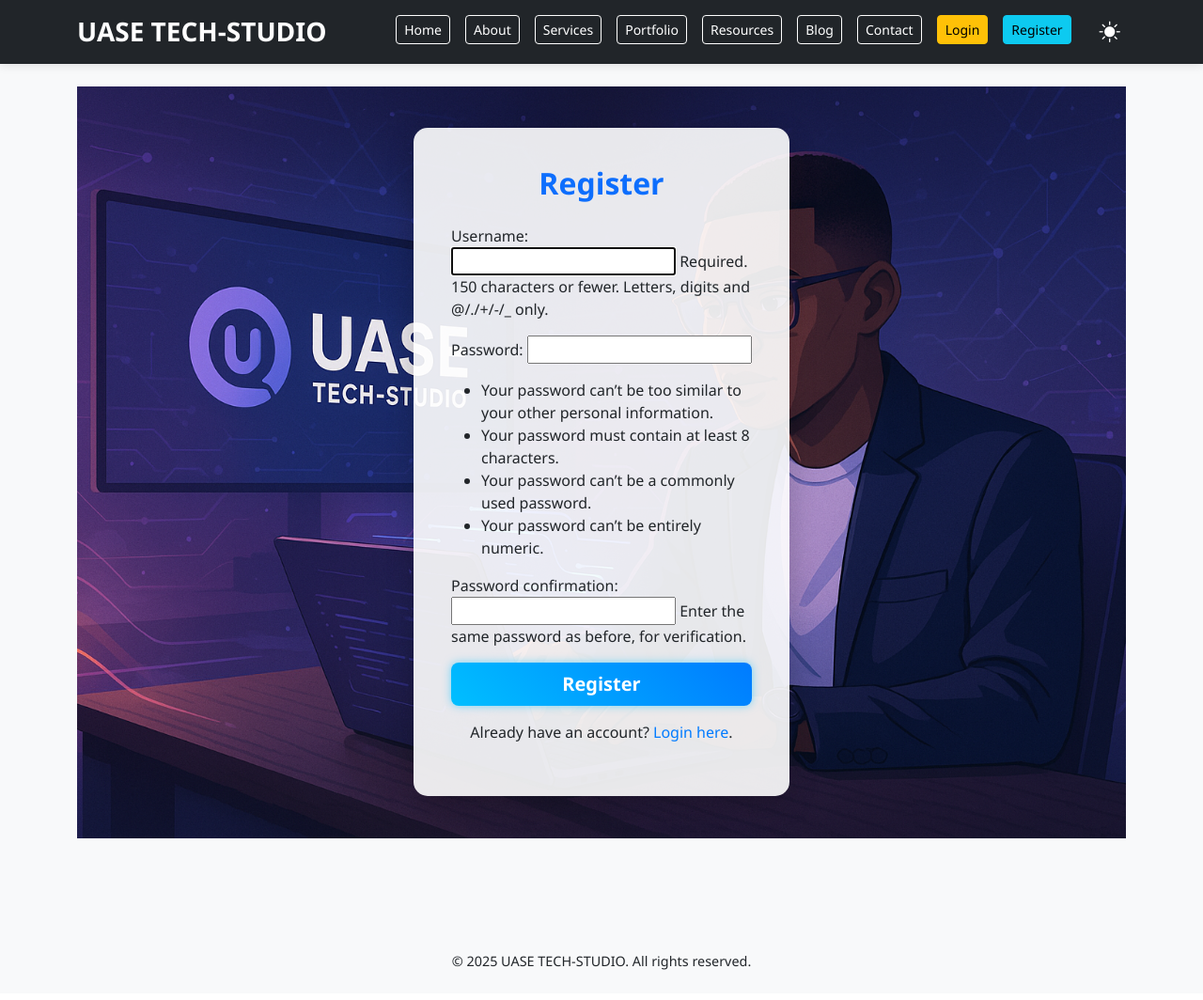
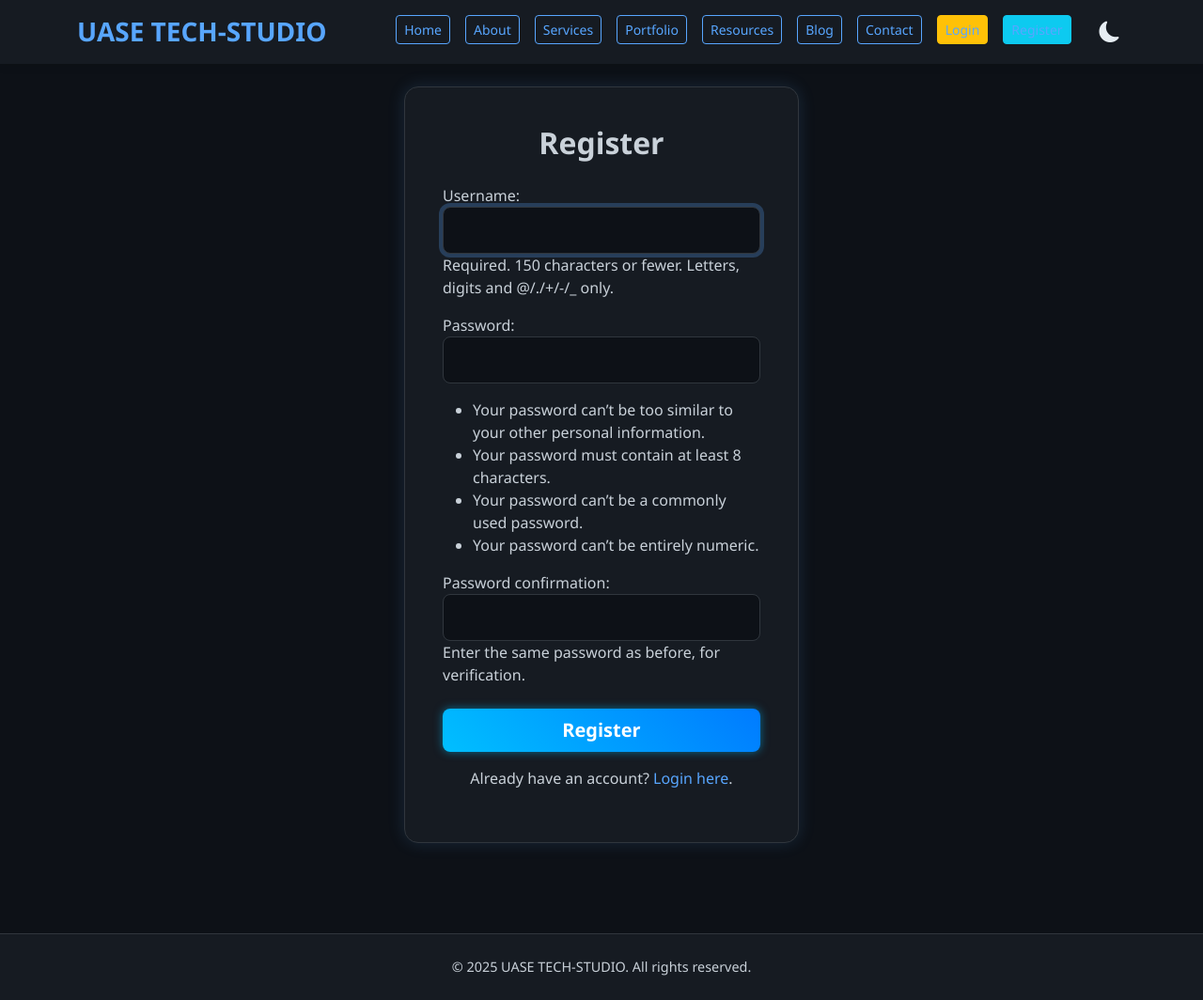
Before and after one commit to UASE-TECH-STUDIO/UASE_WEBSITE, a Django app: page /register/ in a window 1280 px wide. Shown: the whole page at 94% size. Before the commit the page ends 1032 px from the top, so only its background shows below. Run offline with Django 5.2, Linux system fonts and the light colour scheme; some libraries are stand-ins or nearby versions.

Commit message:
it card solved

```diff
--- a/core/templates/core/layout.html
+++ b/core/templates/core/layout.html
@@ -6,7 +6,6 @@
   <title>{% block title %}UASE TECH-STUDIO | Global ICT, Software Development & Training{% endblock %}</title>
   <meta name="viewport" content="width=device-width, initial-scale=1" />
 
-  <!-- ✅ SEO Meta Tags -->
   <meta name="description" content="UASE TECH-STUDIO — founded by Muhammedmustapha Abdullahi (Usty) — offers professional ICT services, software development, web design, data entry, virtual assistance, and digital training in Abuja, Nigeria, and globally.">
   <meta name="keywords" content="UASE, UASE TECH-STUDIO, ICT, Web Development, Software, Tech Training, Abuja, Nigeria, Tech School, Freelancer, Software Developer, Frontend, Backend, Fullstack, Website Design, Tech Company, Online Learning, Global ICT, UASE TECH">
   <meta name="author" content="UASE TECH-STUDIO | Muhammedmustapha Abdullahi (Usty)">
@@ -14,7 +13,6 @@
 
   <link rel="icon" href="{% static 'images/uase_logo.png' %}" type="image/png" />
 
-  <!-- ✅ Bootstrap + Icons -->
   <link href="https://cdn.jsdelivr.net/npm/bootstrap@5.3.2/dist/css/bootstrap.min.css" rel="stylesheet" />
   <link rel="stylesheet" href="https://cdn.jsdelivr.net/npm/bootstrap-icons@1.11.3/font/bootstrap-icons.min.css" />
   <link rel="stylesheet" href="{% static 'core/style.css' %}" />
@@ -180,7 +178,6 @@
 </head>
 
 <body class="fade-mode">
-  <!-- ✅ Header -->
   <header id="header" class="bg-dark text-white py-3 sticky-top">
     <div class="container d-flex justify-content-between align-items-center flex-wrap">
       <h1 class="h3 m-0">UASE TECH-STUDIO</h1>
@@ -204,7 +201,6 @@
         <a href="{% url 'register' %}" class="btn btn-info btn-sm mb-1">Register</a>
         {% endif %}
 
-        <!-- 🌙 Toggle Button -->
         <button id="darkModeToggle" class="btn-dark-toggle ms-3" title="Toggle Dark Mode">
           <i class="bi bi-moon-fill"></i>
         </button>
@@ -212,20 +208,17 @@
     </div>
   </header>
 
-  <!-- ✅ Main -->
   <main class="container my-4 fade-mode">
     {% block content %}
     {% endblock %}
   </main>
 
-  <!-- ✅ Footer -->
   <footer id="footer" class="text-center py-4 mt-5">
     <div class="container">
       <p>&copy; 2025 UASE TECH-STUDIO. All rights reserved.</p>
     </div>
   </footer>
 
-  <!-- ✅ Scripts -->
   <script src="https://cdn.jsdelivr.net/npm/bootstrap@5.3.2/dist/js/bootstrap.bundle.min.js"></script>
 
   <script>
@@ -234,21 +227,30 @@
     const header = document.getElementById('header');
     const footer = document.getElementById('footer');
 
+    // 1. Check for saved theme. If none exists (first visit), default to 'dark'.
     const savedTheme = localStorage.getItem('theme');
-    if (savedTheme === 'dark') {
+    const initialTheme = (savedTheme === null) ? 'dark' : savedTheme; // **CHANGE IS HERE**
+
+    if (initialTheme === 'dark') {
       body.classList.add('dark-mode');
       header.classList.add('dark-mode');
       footer.classList.add('dark-mode');
+      // Set icon to Moon (Dark Mode)
       toggleBtn.innerHTML = '<i class="bi bi-moon-fill"></i>';
     } else {
+      // If the saved theme is 'light', set the sun icon (light mode is default classes)
       toggleBtn.innerHTML = '<i class="bi bi-sun-fill"></i>';
     }
 
+    // 2. Add the event listener for switching the theme
     toggleBtn.addEventListener('click', () => {
       body.classList.toggle('dark-mode');
       header.classList.toggle('dark-mode');
       footer.classList.toggle('dark-mode');
+
       const isDark = body.classList.contains('dark-mode');
+
+      // Update icon and save preference
       toggleBtn.innerHTML = isDark ? '<i class="bi bi-moon-fill"></i>' : '<i class="bi bi-sun-fill"></i>';
       localStorage.setItem('theme', isDark ? 'dark' : 'light');
     });
--- a/core/templates/core/register.html
+++ b/core/templates/core/register.html
@@ -4,7 +4,7 @@
 
 {% block content %}
 <style>
-     /* Full-page background */
+/* Full-page background (Centering is here) */
 .auth-page {
     background: url("{% static 'core/images/about_journey.jpg' %}") no-repeat center center fixed;
     background-size: cover;
@@ -21,9 +21,9 @@
     border-radius: 15px;
     box-shadow: 0 10px 30px rgba(0, 0, 0, 0.2);
     padding: 40px;
-        max-width: 400px;
+    max-width: 420px; /* Slightly wider for better form look */
     width: 100%;
-        transition: transform 0.3s ease;
+    transition: transform 0.3s ease, background-color 0.4s ease, box-shadow 0.4s ease;
 }
 
 .auth-card:hover {
@@ -34,6 +34,32 @@
     font-weight: 700;
     color: #0d6efd;
     margin-bottom: 25px;
+    transition: color 0.4s ease;
+}
+
+/* Django Form Field Styling (for better structure) */
+.auth-card form p {
+    margin-bottom: 1rem;
+}
+.auth-card input[type="text"],
+.auth-card input[type="password"],
+.auth-card input[type="email"] {
+    display: block;
+    width: 100%;
+    padding: 0.75rem 1rem;
+    font-size: 1rem;
+    line-height: 1.5;
+    color: #495057;
+    background-color: #fff;
+    background-clip: padding-box;
+    border: 1px solid #ced4da;
+    border-radius: 0.5rem;
+    transition: border-color 0.15s ease-in-out, box-shadow 0.15s ease-in-out;
+}
+.auth-card input:focus {
+    border-color: #80bdff;
+    outline: 0;
+    box-shadow: 0 0 0 0.25rem rgba(13, 110, 253, 0.25);
 }
 
 /* Techy neon button */
@@ -56,10 +82,54 @@
     color: #007bff;
     font-weight: 500;
     text-decoration: none;
+    transition: color 0.4s ease;
 }
 
 .auth-link a:hover {
     text-decoration: underline;
+}
+
+/* ========================================= */
+/* 🌙 DARK MODE OVERRIDES */
+/* ========================================= */
+
+/* 1. Remove background image and set solid dark background */
+body.dark-mode .auth-page {
+    background: #0d1117 !important;
+}
+
+/* 2. Style the card for dark mode */
+body.dark-mode .auth-card {
+    background: #161b22 !important;
+    box-shadow: 0 0 18px rgba(88, 166, 255, 0.15) !important;
+    border: 1px solid #30363d;
+}
+
+/* 3. Style the input fields for dark mode */
+body.dark-mode .auth-card input {
+    background-color: #0d1117 !important;
+    border-color: #30363d !important;
+    color: #c9d1d9 !important;
+}
+body.dark-mode .auth-card input:focus {
+    box-shadow: 0 0 0 0.25rem rgba(88, 166, 255, 0.25) !important;
+}
+
+/* 4. Style the heading for dark mode */
+body.dark-mode .auth-card h2 {
+    color: #58a6ff !important;
+}
+
+/* 5. Style links and regular text for dark mode */
+body.dark-mode .auth-card p,
+body.dark-mode .auth-card label,
+body.dark-mode .auth-card .text-center {
+    color: #c9d1d9 !important;
+}
+
+/* 6. Style the link color specifically */
+body.dark-mode .auth-link a {
+    color: #58a6ff !important;
 }
 </style>
 
@@ -69,7 +139,7 @@
         <form method="post" novalidate>
             {% csrf_token %}
             {{ form.as_p }}
-            <div class="d-grid">
+            <div class="d-grid mt-4">
                 <button type="submit" class="btn btn-techy btn-lg">Register</button>
             </div>
         </form>
```
Also changed, not shown: core/templates/core/home.html (+35 -4 lines), core/templates/core/login.html (+74 -4 lines). Lines whose indentation alone changed are shown as unchanged.
